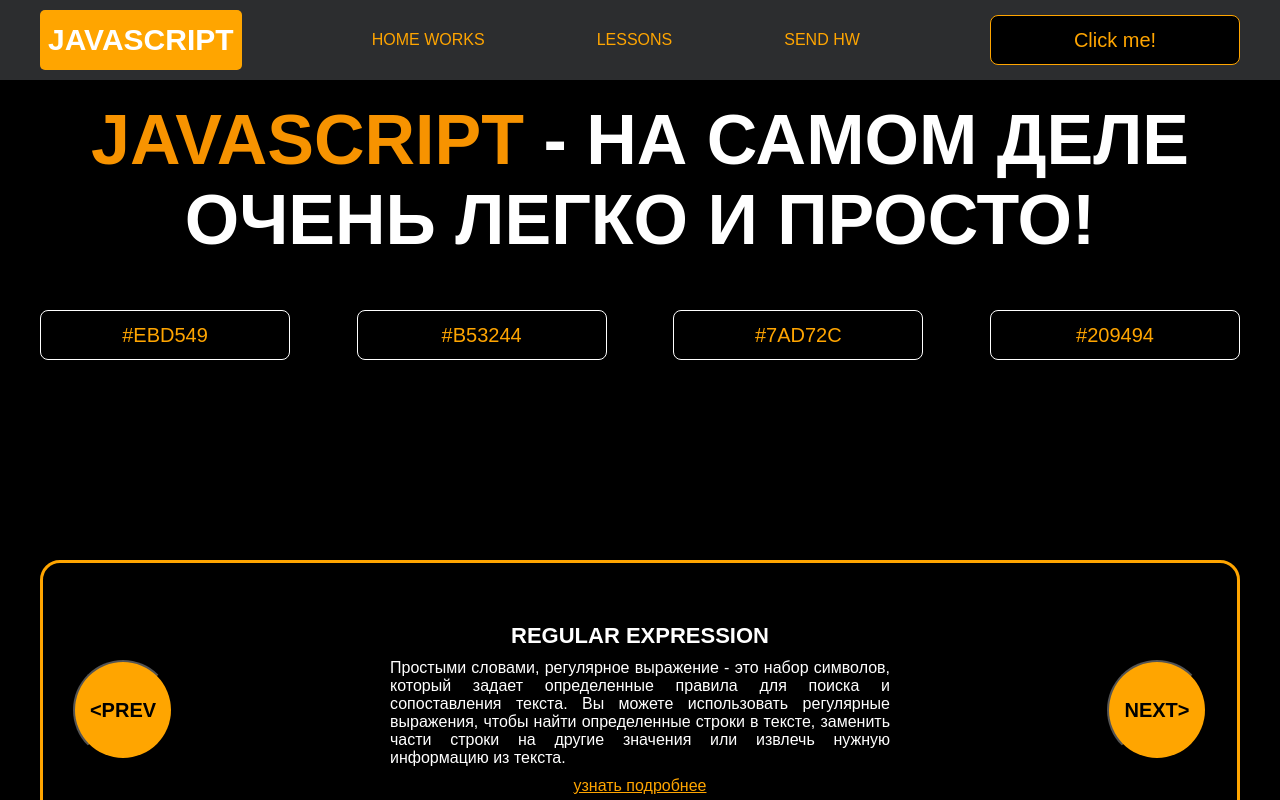
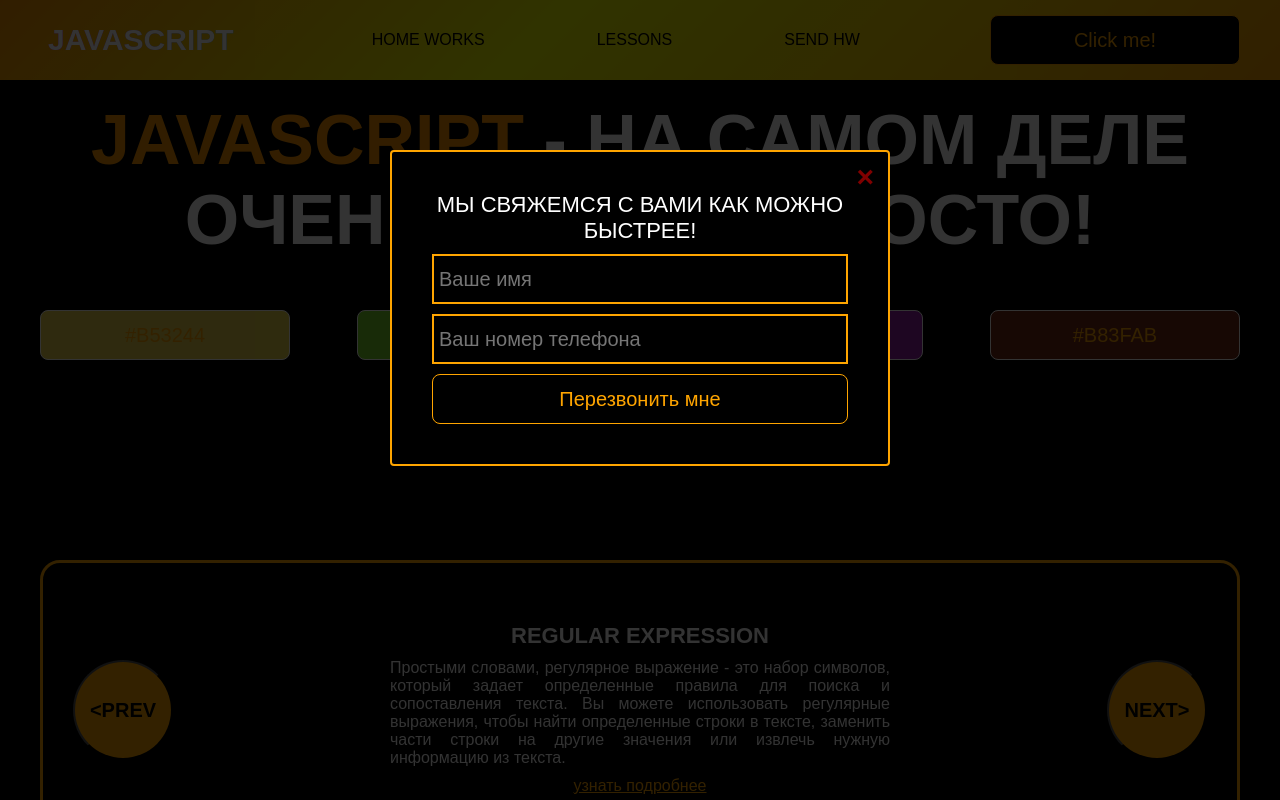
Before and after one commit to AlexLyfyxe/project_program, a plain HTML site: page project_program_for_students/index.html in a window 1280 px wide. Shown: the top 800 px of the page. Drawn offline with Linux system fonts and the light colour scheme.

Commit message:
Add files via upload

```diff
--- a/project_program_for_students/css/lessons.css
+++ b/project_program_for_students/css/lessons.css
@@ -45,6 +45,7 @@
     flex-direction: column;
     justify-content: center;
     height: 170px;
+    display: none;
 }
 
 .tab_content_block p {
--- a/project_program_for_students/css/style.css
+++ b/project_program_for_students/css/style.css
@@ -1,14 +1,24 @@
 /* HEADER */
-
 .header {
     height: 80px;
-    background: #2c2d2f;
+    background: linear-gradient(135deg, #ff0000, #eeff00, #ff5900);
+    background-size: 200% 200%;
+    animation: gradientShift 10s linear infinite;
     display: flex;
     align-items: center;
     width: 100%;
     position: fixed;
     top: 0;
     z-index: 2;
+}
+
+@keyframes gradientShift {
+    0% {
+        background-position: 0 50%;
+    }
+    100% {
+        background-position: 100% 50%;
+    }
 }
 
 .inner_header {
@@ -19,7 +29,6 @@
 }
 
 /* LOGOTYPE */
-
 .logotype {
     display: flex;
     align-items: center;
@@ -27,13 +36,15 @@
     font-size: 22px;
     height: 60px;
     width: fit-content;
-    background: var(--orange);
+    background: linear-gradient(90deg, #ea00ff, #028876);
+    /* #00ffff */
+    background-clip: text;
+    -webkit-background-clip: text;
+    color: transparent;
     padding: 8px;
-    color: white;
     border-radius: 5px;
     cursor: pointer;
 }
-
 /* HEADER MENU */
 
 .menu {
@@ -43,7 +54,8 @@
 }
 
 .menu_link a {
-    color: var(--orange);
+    /* color: var(--orange); */
+    color: #000;
     text-transform: uppercase;
 }
 
--- a/project_program_for_students/index.html
+++ b/project_program_for_students/index.html
@@ -124,8 +124,8 @@
             <form action="#">
                 <div class="modal_close">&times;</div>
                 <div class="modal_title">Мы свяжемся с вами как можно быстрее!</div>
-                <input required placeholder="Ваше имя" name="fullname" type="text" class="modal_input">
-                <input required placeholder="Ваш номер телефона" name="phone_number" type="phone" class="modal_input">
+                <input required placeholder="Ваше имя" name="name" type="text" class="modal_input">
+                <input required placeholder="Ваш номер телефона" name="phone" type="phone" class="modal_input">
                 <button class="btn btn_dark btn_min">Перезвонить мне</button>
             </form>
         </div>
--- a/project_program_for_students/js/main.js
+++ b/project_program_for_students/js/main.js
@@ -9,14 +9,21 @@ const generateRandomColor = () => {
     for (let i = 0; i < 6; i++) {
         color += hexCodes[Math.floor(Math.random() * hexCodes.length)]
     }
+
     return '#' + color
+
 }
 
 const setRandomColors = () => {
     buttonsColor.forEach((buttonColor) => {
+        //// bcgColor button
+        const randomColor = generateRandomColor()
+        buttonColor.style.backgroundColor = randomColor
+
         buttonColor.innerHTML = generateRandomColor()
         buttonColor.onclick = (event) => {
             javaScript.style.color = event.target.innerHTML
+
         }
     })
 }
--- a/project_program_for_students/js/modal.js
+++ b/project_program_for_students/js/modal.js
@@ -1,6 +1,8 @@
-const modal = document.querySelector('.modal')
-const closeModalButton = document.querySelector('.modal_close')
-const modalTrigger = document.querySelector('#btn-get')
+const modal = document.querySelector('.modal');
+const closeModalButton = document.querySelector('.modal_close');
+const modalTrigger = document.querySelector('#btn-get');
+
+
 
 const openModal = () => {
     modal.style.display = 'block'
@@ -19,4 +21,30 @@ modal.onclick = (event) => {
         closeModal()
     }
 }
+
+
+
+
+// 2) openModalScroll
 // removeEventListener
+
+let modalShown = false;
+
+const openModalScroll = () => {
+    const scrollTop = document.documentElement.scrollTop;
+    const winHeight = window.innerHeight;
+    const docHeight = document.documentElement.scrollHeight;
+
+    if (!modalShown && docHeight - 1 <= scrollTop + winHeight) {
+        openModal();
+        modalShown = true;
+        window.removeEventListener('scroll', openModalScroll);
+    }
+};
+
+window.addEventListener('scroll', openModalScroll);
+
+
+
+/// 3) Timer modal
+setTimeout(openModal, 10000);
```
Also changed, not shown: project_program_for_students/js/lesson.js (+44 -2 lines).
